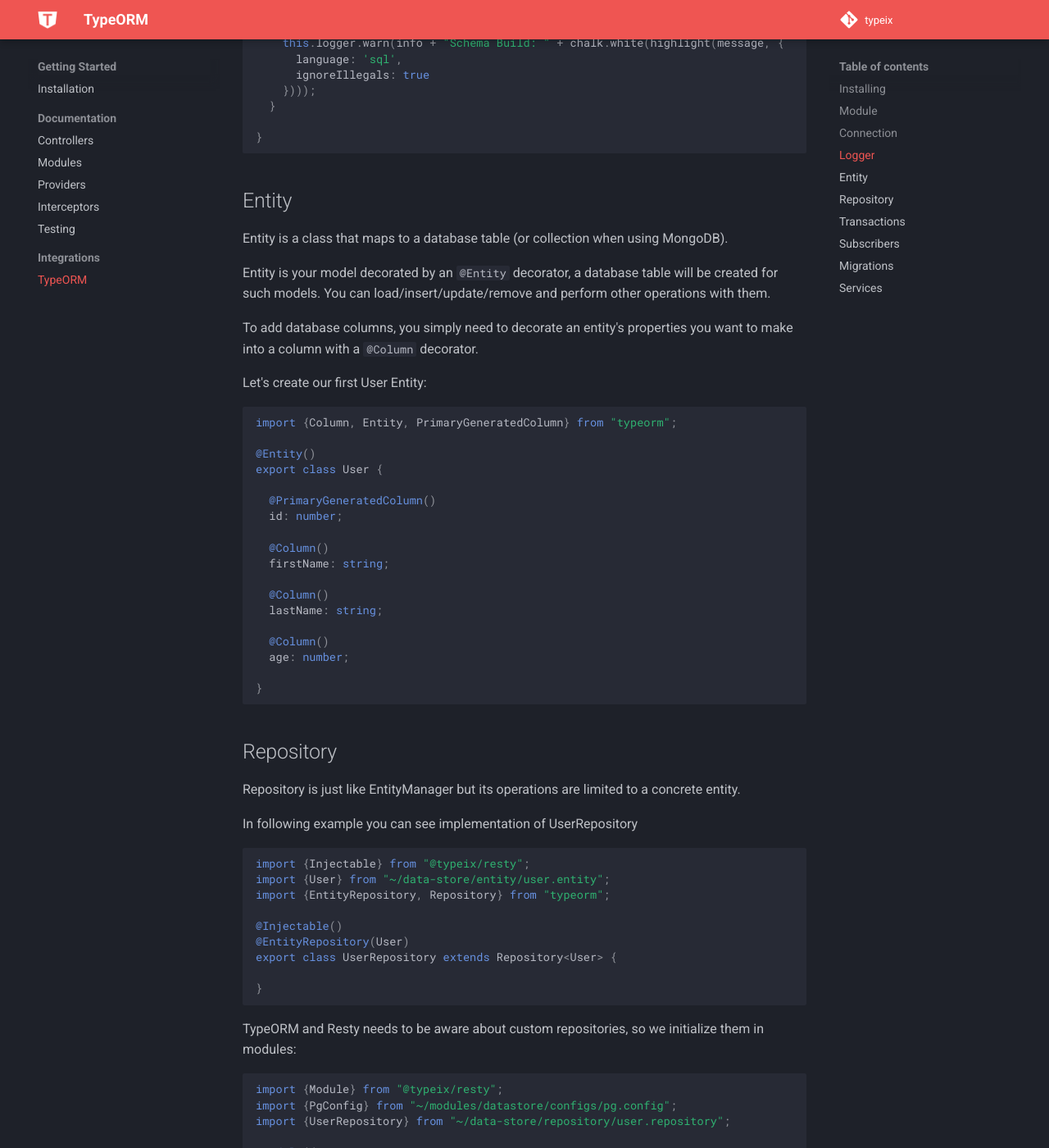
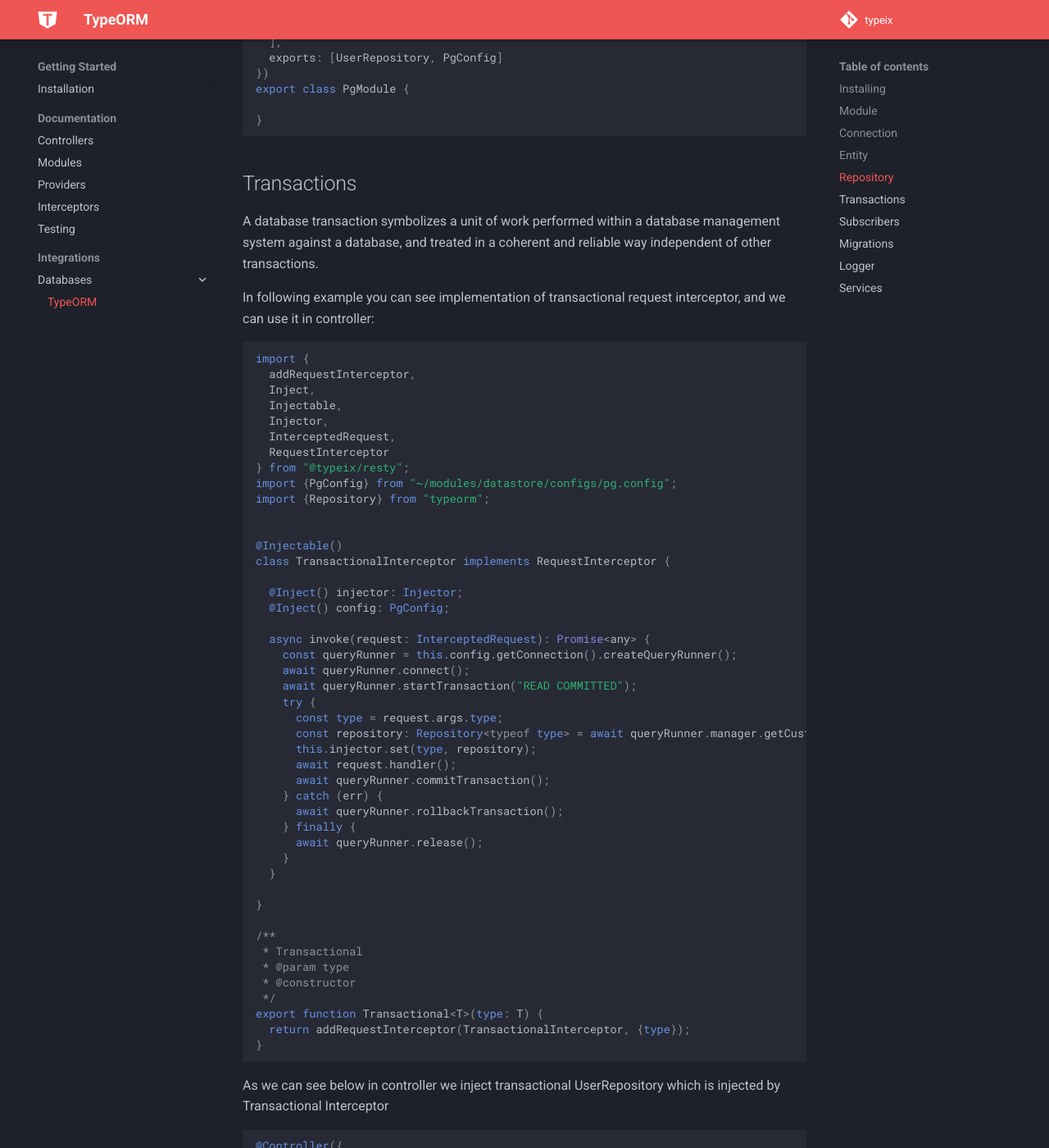
Before and after one commit to typeix/typeix.github.io, an MkDocs documentation site: the page built from docs/documentation/type-orm.md, in a window 1280 px wide and 1400 px high, scrolled down 4093 px. Shown: the whole window at 82% size. Built offline with MkDocs 1.6.1 and Material for MkDocs 9.7.7, drawn with Linux system fonts in a browser that asks for light colours; comment, search, counter and statistics services are not loaded; some of the changed text lies outside the part shown.

Commit message:
Update of type orm

````diff
--- a/docs/documentation/type-orm.md
+++ b/docs/documentation/type-orm.md
@@ -134,8 +134,169 @@
 }
 ```
 
+## Entity
+
+Entity is a class that maps to a database table (or collection when using MongoDB).
+
+Entity is your model decorated by an `@Entity` decorator, a database table will be created for such models. You can
+load/insert/update/remove and perform other operations with them.
+
+To add database columns, you simply need to decorate an entity's properties you want to make into a column with
+a `@Column` decorator.
+
+Let's create our first User Entity:
+```ts
+import {Column, Entity, PrimaryGeneratedColumn} from "typeorm";
+
+@Entity()
+export class User {
+
+  @PrimaryGeneratedColumn()
+  id: number;
+
+  @Column()
+  firstName: string;
+
+  @Column()
+  lastName: string;
+
+  @Column()
+  age: number;
+
+}
+```
+
+## Repository
+Repository is just like EntityManager but its operations are limited to a concrete entity.
+
+In following example you can see implementation of UserRepository
+```ts
+import {Injectable} from "@typeix/resty";
+import {User} from "~/data-store/entity/user.entity";
+import {EntityRepository, Repository} from "typeorm";
+
+@Injectable()
+@EntityRepository(User)
+export class UserRepository extends Repository<User> {
+
+}
+```
+
+TypeORM and Resty needs to be aware about custom repositories, so we initialize them in modules:
+```ts
+import {Module} from "@typeix/resty";
+import {PgConfig} from "~/data-store/configs/pg.config";
+import {UserRepository} from "~/data-store/repository/user.repository";
+
+@Module({
+  providers: [
+    PgConfig,
+    {
+      provide: UserRepository,
+      useFactory: config => config.getCustomRepository(UserRepository),
+      providers: [PgConfig]
+    }
+  ],
+  exports: [UserRepository, PgConfig]
+})
+export class PgModule {
+
+}
+```
+
+## Transactions
+A database transaction symbolizes a unit of work performed within a database management system against a database,
+and treated in a coherent and reliable way independent of other transactions.
+
+In following example you can see implementation of transactional request interceptor, and we can use it in controller:
+```ts
+import {
+  addRequestInterceptor,
+  Inject,
+  Injectable,
+  Injector,
+  InterceptedRequest,
+  RequestInterceptor
+} from "@typeix/resty";
+import {PgConfig} from "~/modules/datastore/configs/pg.config";
+import {Repository} from "typeorm";
+
+
+@Injectable()
+class TransactionalInterceptor implements RequestInterceptor {
+
+  @Inject() injector: Injector;
+  @Inject() config: PgConfig;
+
+  async invoke(request: InterceptedRequest): Promise<any> {
+    const queryRunner = this.config.getConnection().createQueryRunner();
+    await queryRunner.connect();
+    await queryRunner.startTransaction("READ COMMITTED");
+    try {
+      const type = request.args.type;
+      const repository: Repository<typeof type> = await queryRunner.manager.getCustomRepository(type);
+      this.injector.set(type, repository);
+      await request.handler();
+      await queryRunner.commitTransaction();
+    } catch (err) {
+      await queryRunner.rollbackTransaction();
+    } finally {
+      await queryRunner.release();
+    }
+  }
+
+}
+
+/**
+ * Transactional
+ * @param type
+ * @constructor
+ */
+export function Transactional<T>(type: T) {
+  return addRequestInterceptor(TransactionalInterceptor, {type});
+}
+
+```
+As we can see below in controller we inject transactional UserRepository which is injected by Transactional Interceptor
+```ts
+@Controller({
+  path: "/",
+  providers: [],
+  interceptors: []
+})
+export class AppController {
+
+  @Inject() appService: AppService;
+  @Inject() userRepository: UserRepository;
+
+  @POST("users")
+  @Transactional(UserRepository)
+  createUser(@Inject() repository: UserRepository) { // repository is injected by transaction interceptor!
+    const user = new User();
+    user.age = 100;
+    user.firstName = "Igor";
+    user.lastName = "Surname";
+    return repository.save(user);
+  }
+}
+```
+## Subscribers
+With TypeORM subscribers, you can listen to specific entity events.
+
+## Migrations
+Migrations provide a way to incrementally update the database schema to keep it in sync with the
+application's data model while preserving existing data in the database.
+To generate, run, and revert migrations, TypeORM provides a dedicated CLI.
+```json
+{
+  "scripts": {
+    "migration:run": "typeorm -f src/ormconfig.json migration:run",
+    "migration:create": "typeorm -f src/ormconfig.json migration:create -n",
+  }
+}
+```
+
 ## Logger
-
 You can enable logging of all queries and errors by simply setting logging: true in your connection options. You can
 enable different types of logging in connection options:
 
@@ -207,83 +368,9 @@
 }
 ```
 
-## Entity
+## Services
+TBD...
 
-Entity is a class that maps to a database table (or collection when using MongoDB).
-
-Entity is your model decorated by an `@Entity` decorator, a database table will be created for such models. You can
-load/insert/update/remove and perform other operations with them.
-
-To add database columns, you simply need to decorate an entity's properties you want to make into a column with
-a `@Column` decorator.
-
-Let's create our first User Entity:
-```ts
-import {Column, Entity, PrimaryGeneratedColumn} from "typeorm";
-
-@Entity()
-export class User {
-
-  @PrimaryGeneratedColumn()
-  id: number;
-
-  @Column()
-  firstName: string;
-
-  @Column()
-  lastName: string;
-
-  @Column()
-  age: number;
-
-}
-```
-
-## Repository
-Repository is just like EntityManager but its operations are limited to a concrete entity.
-
-In following example you can see implementation of UserRepository
-```ts
-import {Injectable} from "@typeix/resty";
-import {User} from "~/data-store/entity/user.entity";
-import {EntityRepository, Repository} from "typeorm";
-
-@Injectable()
-@EntityRepository(User)
-export class UserRepository extends Repository<User> {
-
-}
-```
-
-TypeORM and Resty needs to be aware about custom repositories, so we initialize them in modules:
-```ts
-import {Module} from "@typeix/resty";
-import {PgConfig} from "~/modules/datastore/configs/pg.config";
-import {UserRepository} from "~/data-store/repository/user.repository";
-
-@Module({
-  providers: [
-    PgConfig,
-    {
-      provide: UserRepository,
-      useFactory: config => config.getCustomRepository(UserRepository),
-      providers: [PgConfig]
-    }
-  ],
-  exports: [UserRepository]
-})
-export class PgModule {
-
-}
-```
-
-## Transactions
-
-## Subscribers
-
-## Migrations
-
-## Services
 NOTE:
 > Name services should be done using verbs instead of nouns! <br />
 > There is no “user domain” and there should also be no “UserService”.  <br />
--- a/mkdocs.yml
+++ b/mkdocs.yml
@@ -130,7 +130,8 @@
         - Interceptors: documentation/interceptors.md
         - Testing: documentation/testing.md
       - Integrations:
-          TypeORM: documentation/type-orm.md
+          Databases:
+            - TypeORM: documentation/type-orm.md
   - Packages:
       - Introduction: packages.md
       - Metadata: packages/typeix-metadata.md
````
